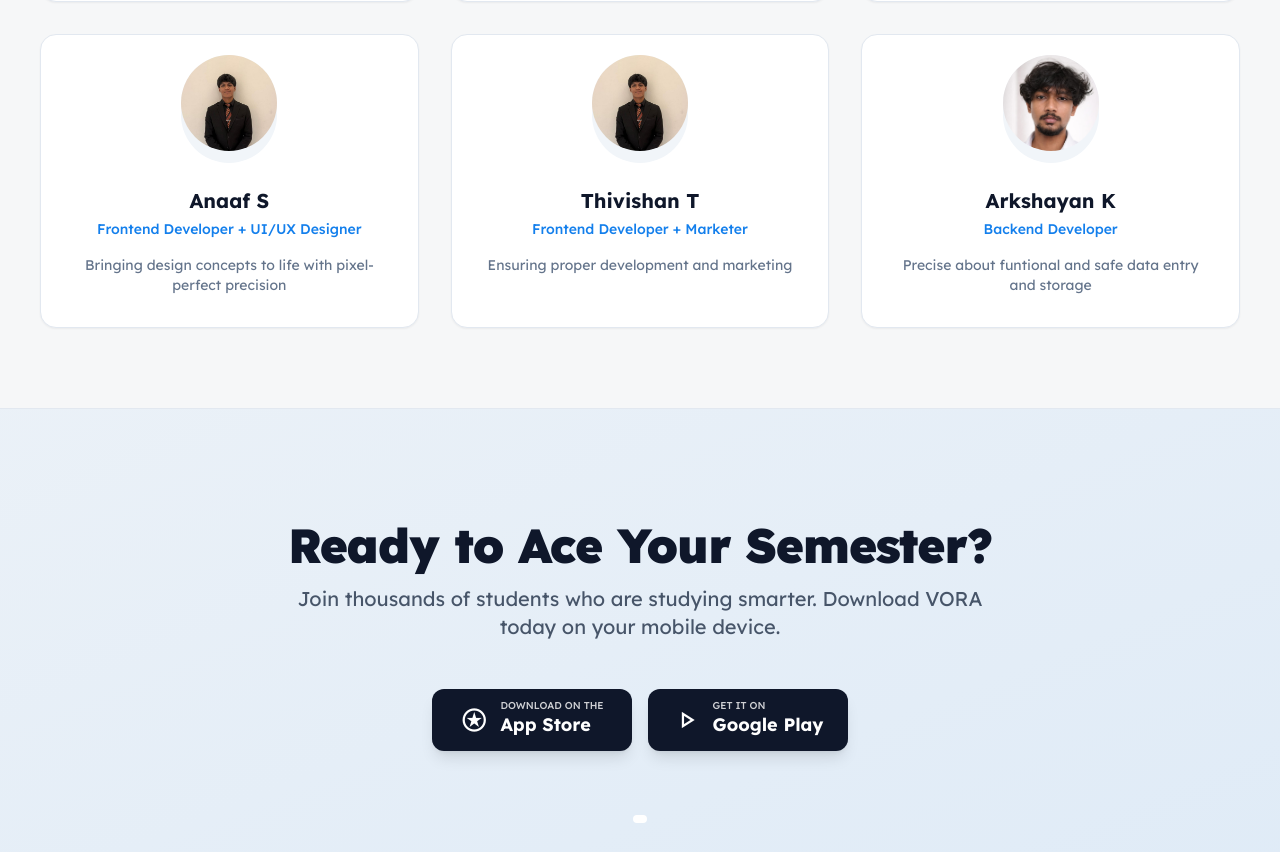
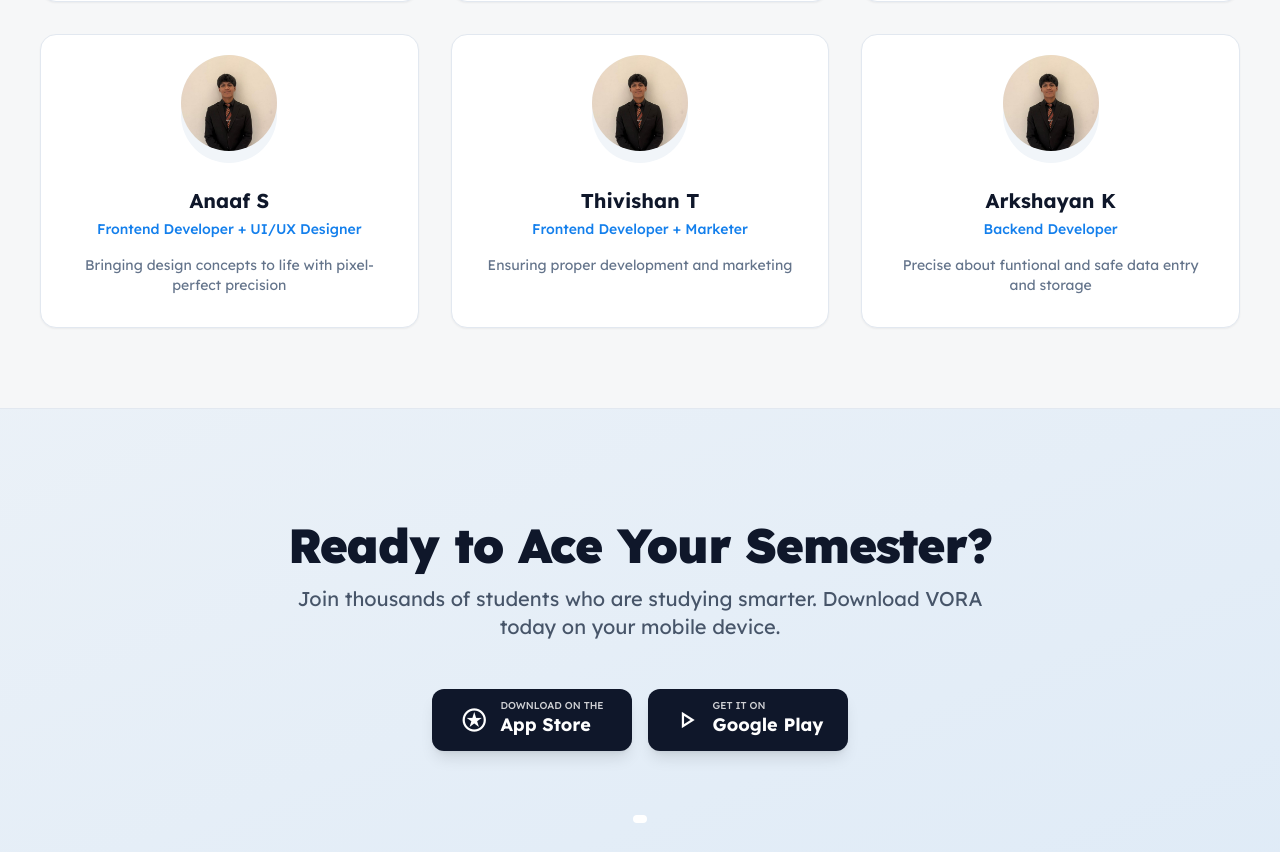
Before and after one commit to abduxla/Landing-page, a plain HTML site: page index.html in a window 1280 px wide. Shown: the part 1798-2650 px from the top of the page. Drawn offline with nearby package versions, Linux system fonts and the light colour scheme; grey boxes are pictures that could not be loaded.

Commit message:
Update index.html

```diff
--- a/index.html
+++ b/index.html
@@ -260,7 +260,7 @@
 <div class="group relative flex flex-col items-center p-8 bg-white dark:bg-surface-dark rounded-2xl border border-slate-200 dark:border-slate-800 shadow-sm transition-all duration-300 hover:shadow-xl hover:-translate-y-1 hover:border-primary/30">
 <div class="size-24 rounded-full bg-slate-100 dark:bg-slate-800 flex items-center justify-center text-slate-300 dark:text-slate-600 mb-6 group-hover:scale-110 group-hover:bg-primary/10 group-hover:text-primary transition-all duration-300">
 <div class="size-24 rounded-full bg-slate-100 dark:bg-slate-800 flex items-center justify-center mb-6 overflow-hidden group-hover:scale-110 transition-all duration-300">
-<img src="Arkshayan.jpeg" alt="Arkshayan K" class="w-full h-full object-cover">
+<img src="Abdullah.jpeg" alt="Arkshayan K" class="w-full h-full object-cover">
 </div>
 </div>
 <h3 class="text-xl font-bold text-slate-900 dark:text-white mb-1">Arkshayan K</h3>
```
